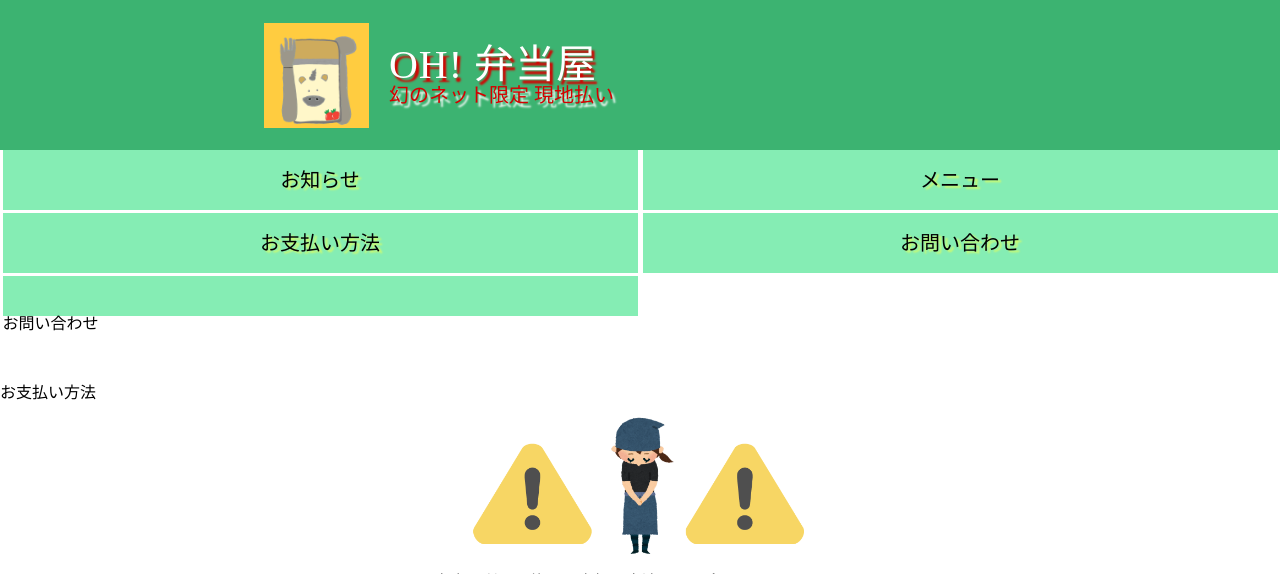
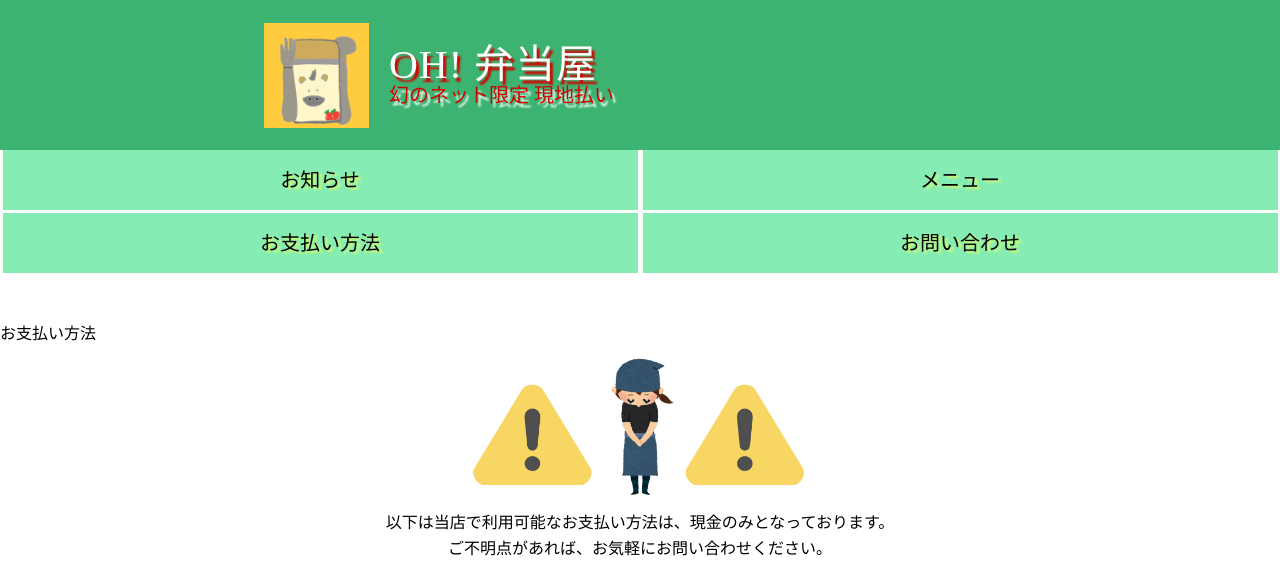
Before and after one commit to michikofujita/oh-bento, a PHP site: page /cash.php in a window 1280 px wide. Shown: the top 574 px of the page. Run offline with PHP 8.4, Linux system fonts and the light colour scheme.

Commit message:
menuを修正しました。

```diff
--- a/menu.php
+++ b/menu.php
@@ -5,11 +5,9 @@
     </div>
         <nav>
             <ul>
-                <li><a href="news.php">お知らせ</a></li>
-                <li><a href="#">メニュー</a></li>
-                <li><a href="cash.php">お支払い方法</a></li>
-                <li><a href="#">お問い合わせ</a></li>
-                <li><a href="https://forms.gle/XxQXLUEwLa4BXu4GA"></a>お問い合わせ</a></li>
+                <li><a href="news.php"><b>お知らせ</b></a></li>
+                <li><a href="#"><b>メニュー</b></a></li>
+                <li><a href="cash.php"><b>お支払い方法</b></a></li>
+                <li><a href="https://forms.gle/XxQXLUEwLa4BXu4GA"><b>お問い合わせ</b></a></li>
             </ul>
-        </nav>
 </header>
```
